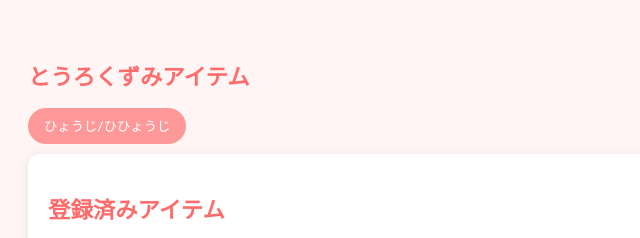
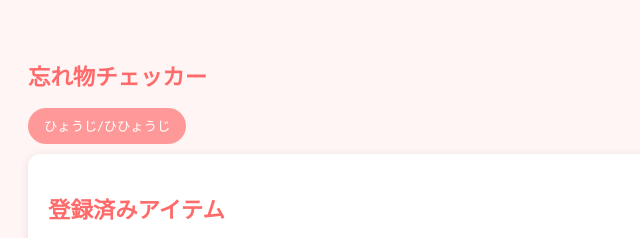
Before and after one commit to shunji-yoshioka/wasuremono-, an Electron app: page docs/index.html in a window 1200 px wide. Shown: the top 238 px of the page, 0-640 px from the left. Drawn offline with Linux system fonts and the light colour scheme.

```diff
--- a/docs/index.html
+++ b/docs/index.html
@@ -16,7 +16,7 @@
 </head>
 <body>
     <div class="container">
-        <h2>とうろくずみアイテム</h2>
+        <h2>忘れ物チェッカー</h2>
         <button id="toggleRegisteredItems" class="toggle-button">
             ひょうじ/ひひょうじ
         </button>
```
Also changed, not shown: src/renderer/index.html (+1 -1 lines).
